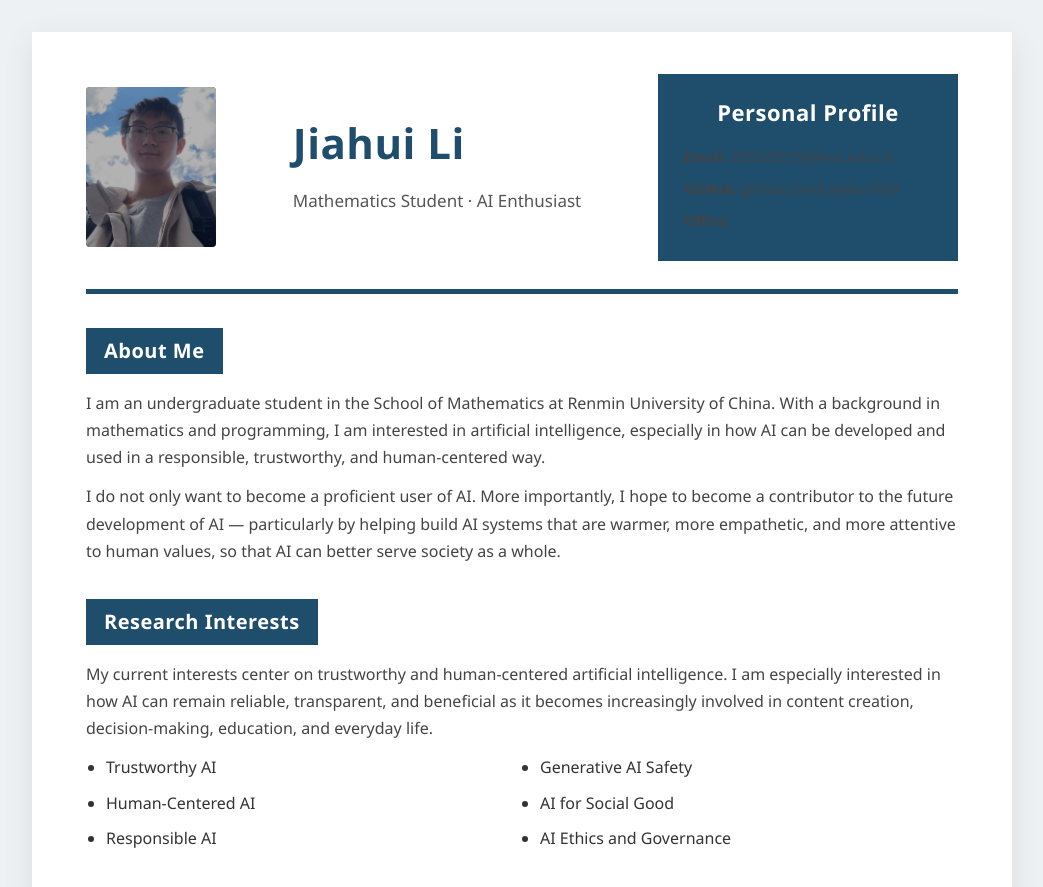
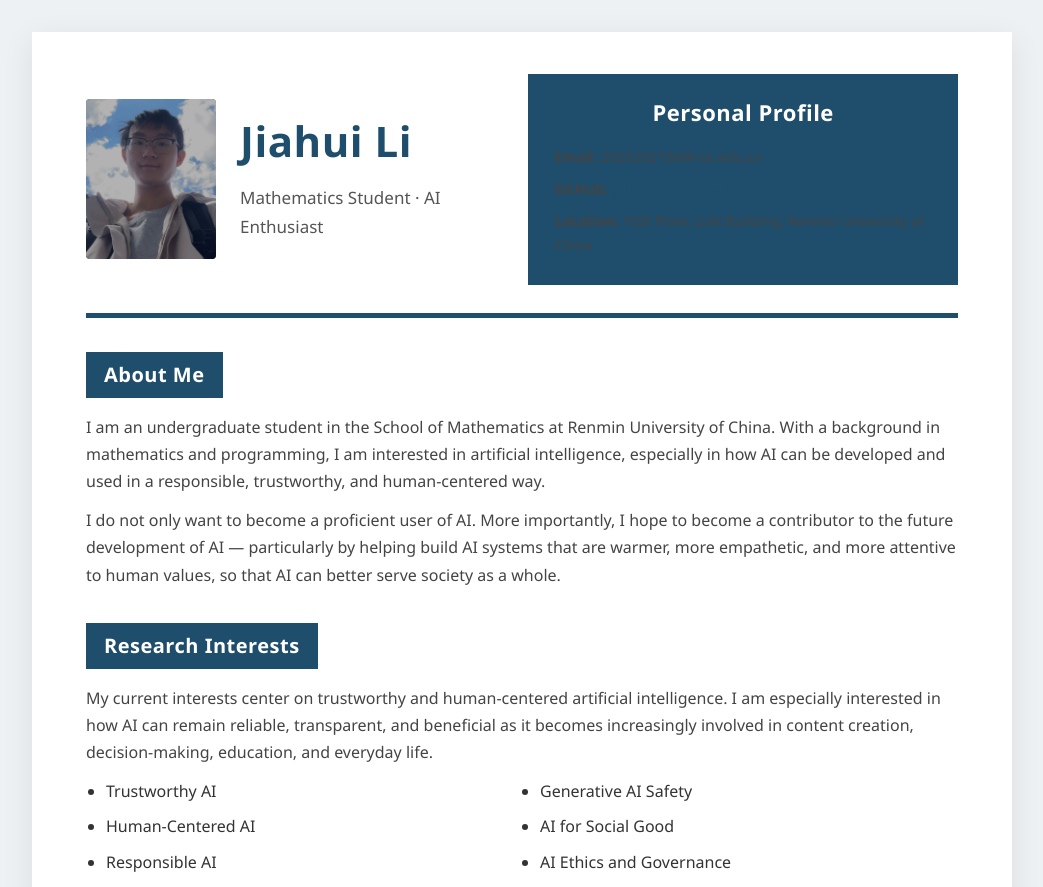
Before and after one commit to Lijiahui1609/Lijiahui1609, a plain HTML site: page index.html in a window 1280 px wide. Shown: the top 887 px of the page, without its empty margins (118-1161 px from the left). Drawn offline with Linux system fonts and the light colour scheme.

Commit message:
Update index.html

```diff
--- a/index.html
+++ b/index.html
@@ -14,9 +14,7 @@
       <div class="profile-left">
         <img class="avatar" src="ljh.jpg" alt="Jiahui Li" />
 
-        </div>
-
-        <div>
+        <div class="name-block">
           <h1>Jiahui Li</h1>
           <p class="role">Mathematics Student · AI Enthusiast</p>
         </div>
@@ -25,10 +23,11 @@
       <div class="profile-card">
         <h2>Personal Profile</h2>
         <p><strong>Email:</strong> 2025202156@ruc.edu.cn</p>
-        <p><strong>GitHub:</strong> github.com/Lijiahui1609</p>
-        <p><strong>Office:</strong> </p>
+        <p><strong>GitHub:</strong> <a href="https://github.com/Lijiahui1609">github.com/Lijiahui1609</a></p>
+        <p><strong>Location:</strong> 15th Floor, Lide Building, Renmin University of China</p>
       </div>
     </header>
+
 
     <section>
       <h2 class="section-title">About Me</h2>
```
